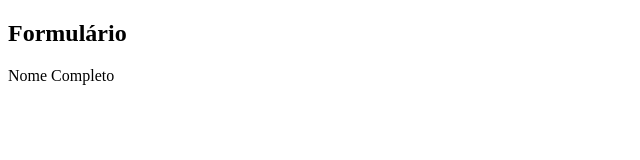
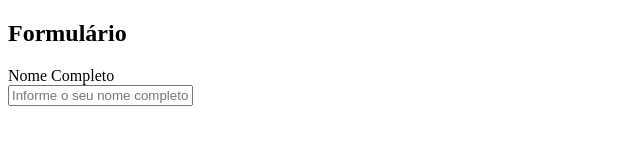
Before and after one commit to programadorcego/HTML-B-sico, a plain HTML site: page index.html in a window 1280 px wide. Shown: the whole page, without its empty margins (0-640 px from the left). Drawn offline with Linux system fonts and the light colour scheme.

Commit message:
Aula 22: Input Text

```diff
--- a/index.html
+++ b/index.html
@@ -12,6 +12,7 @@
 	<div>
 		<form action="" method="POST">
 			<p><label for="nome">Nome Completo</label><br>
+			<input type="text" name=nome" id="nome" required placeholder="Informe o seu nome completo" ></p>
 		</form>
 	</div>
 </section>
```
